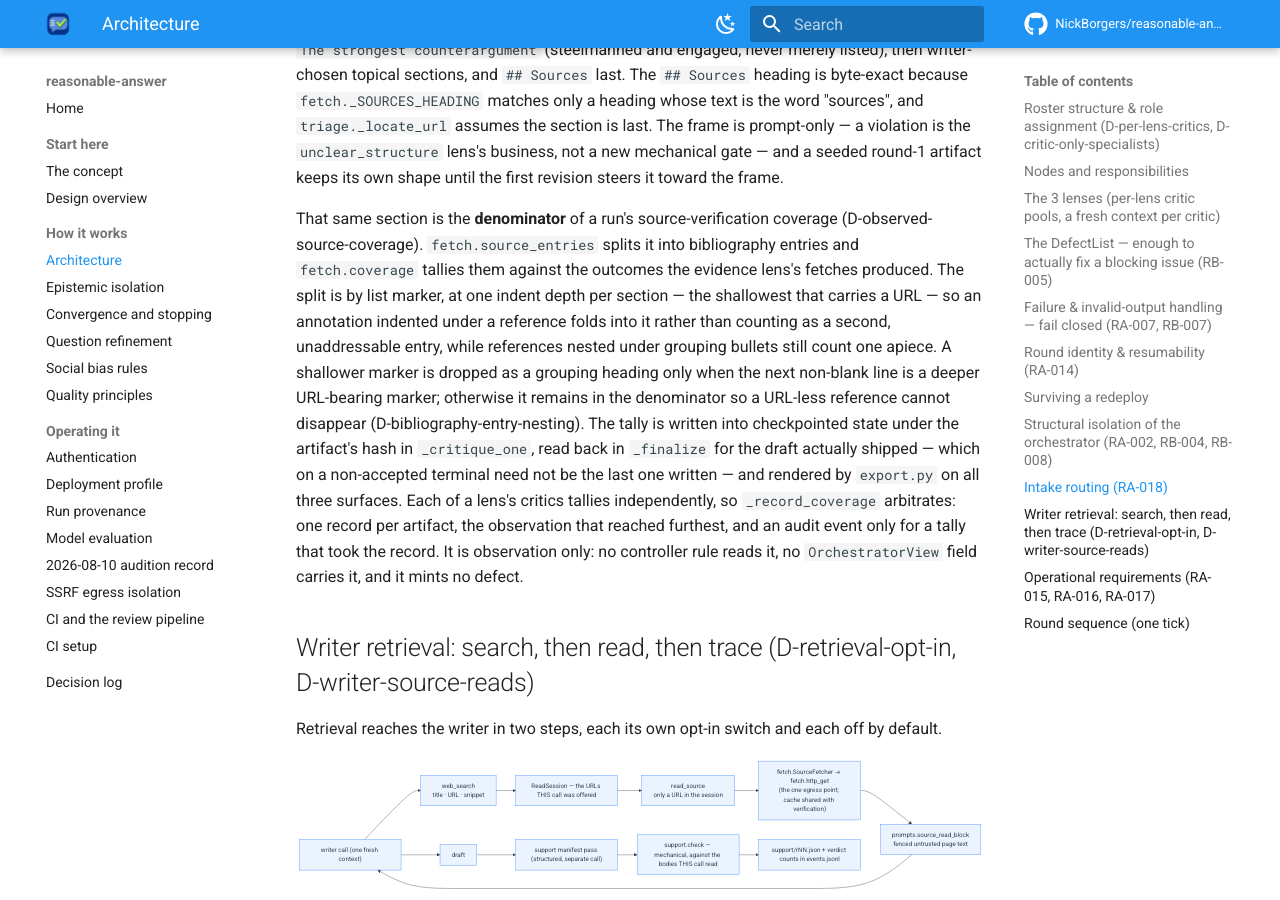
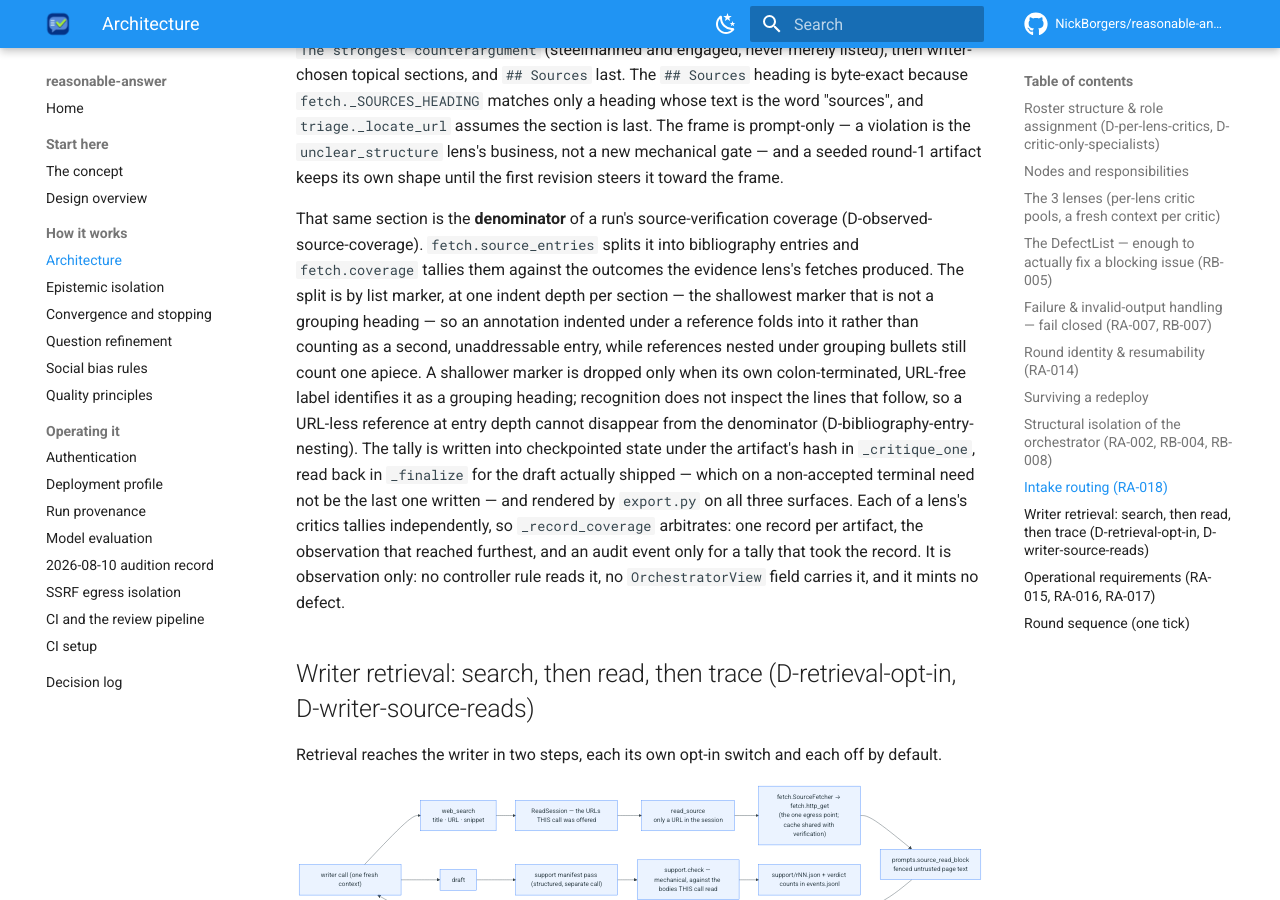
Before and after one commit to NickBorgers/reasonable-answer, an MkDocs documentation site: the page built from docs/architecture.md, in a window 1280 px wide and 900 px high, scrolled down 7177 px. Built offline with MkDocs 1.6.1 and Material for MkDocs 9.7.7, drawn with Linux system fonts in a browser that asks for light colours; comment, search, counter and statistics services are not loaded.

Commit message:
fix: address reviewer findings (cycle 1, cold)
Aligned the source-entry specification and code docstring with D-bibliography-entry-nesting, removed the unreachable shallower-non-heading arm, and refreshed adjacent test descriptions. All four blockers are addressed; 1,515 offline tests and Ruff pass.

Addressed:
  - docs/docs-bibliography-algorithm-drift-1
  - invariant/inv-docs-drift-1
  - quality/qual-principles-drift-1
  - test/test-branch-2

```diff
--- a/docs/architecture.md
+++ b/docs/architecture.md
@@ -244,12 +244,12 @@ frame.
 That same section is the **denominator** of a run's source-verification coverage
 (D-observed-source-coverage). `fetch.source_entries` splits it into bibliography entries and
 `fetch.coverage` tallies them against the outcomes the evidence lens's fetches produced. The split
-is by list marker, at one indent depth per section — the shallowest that carries a URL — so an
-annotation indented under a reference folds into it rather than counting as a second, unaddressable
-entry, while references nested under grouping bullets still count one apiece. A shallower marker is
-dropped as a grouping heading only when the next non-blank line is a deeper URL-bearing marker;
-otherwise it remains in the denominator so a URL-less reference cannot disappear
-(D-bibliography-entry-nesting). The tally
+is by list marker, at one indent depth per section — the shallowest marker that is not a grouping
+heading — so an annotation indented under a reference folds into it rather than counting as a
+second, unaddressable entry, while references nested under grouping bullets still count one apiece.
+A shallower marker is dropped only when its own colon-terminated, URL-free label identifies it as a
+grouping heading; recognition does not inspect the lines that follow, so a URL-less reference at
+entry depth cannot disappear from the denominator (D-bibliography-entry-nesting). The tally
 is written into checkpointed state under the artifact's hash in `_critique_one`, read back in
 `_finalize` for the draft actually shipped — which on a non-accepted terminal need not be the last
 one written — and rendered by `export.py` on all three surfaces. Each of a lens's critics tallies
```
Also changed, not shown: docs/quality-principles.md (+1 -1 lines), 2 other files.
